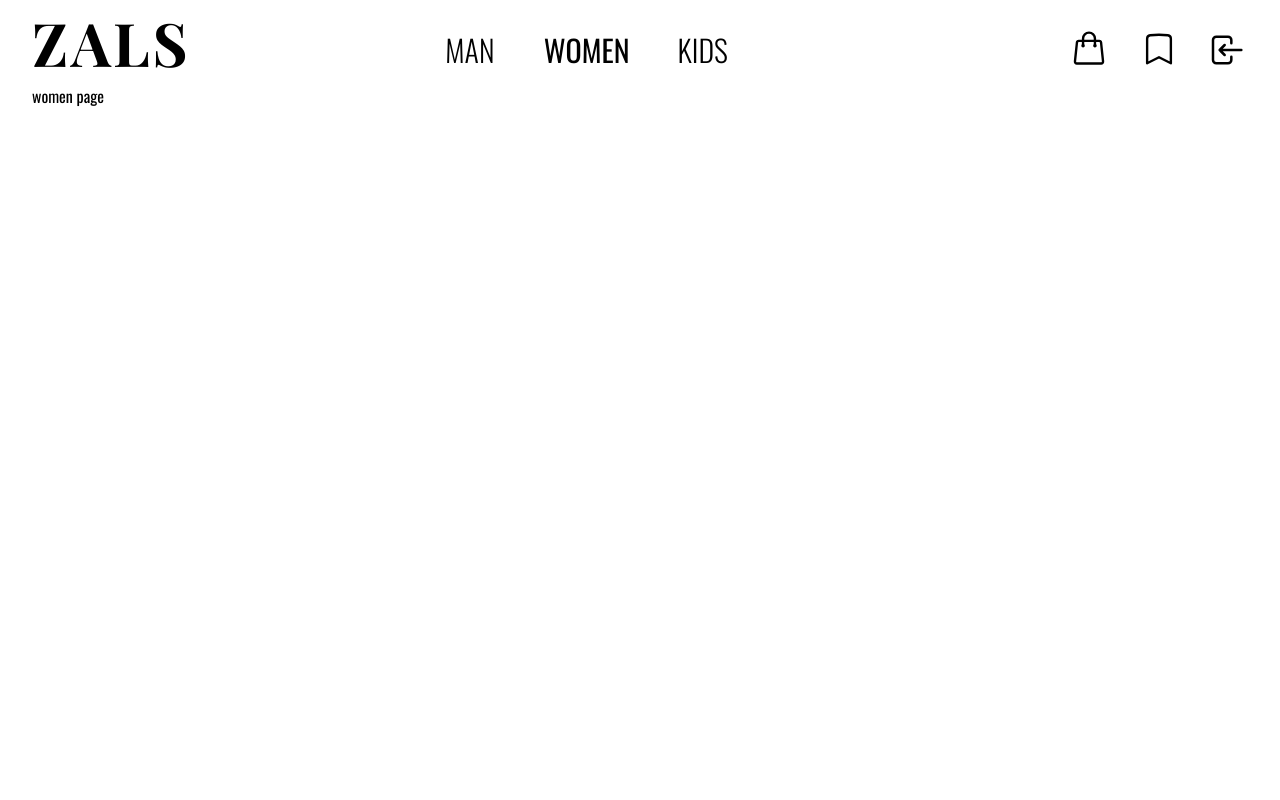
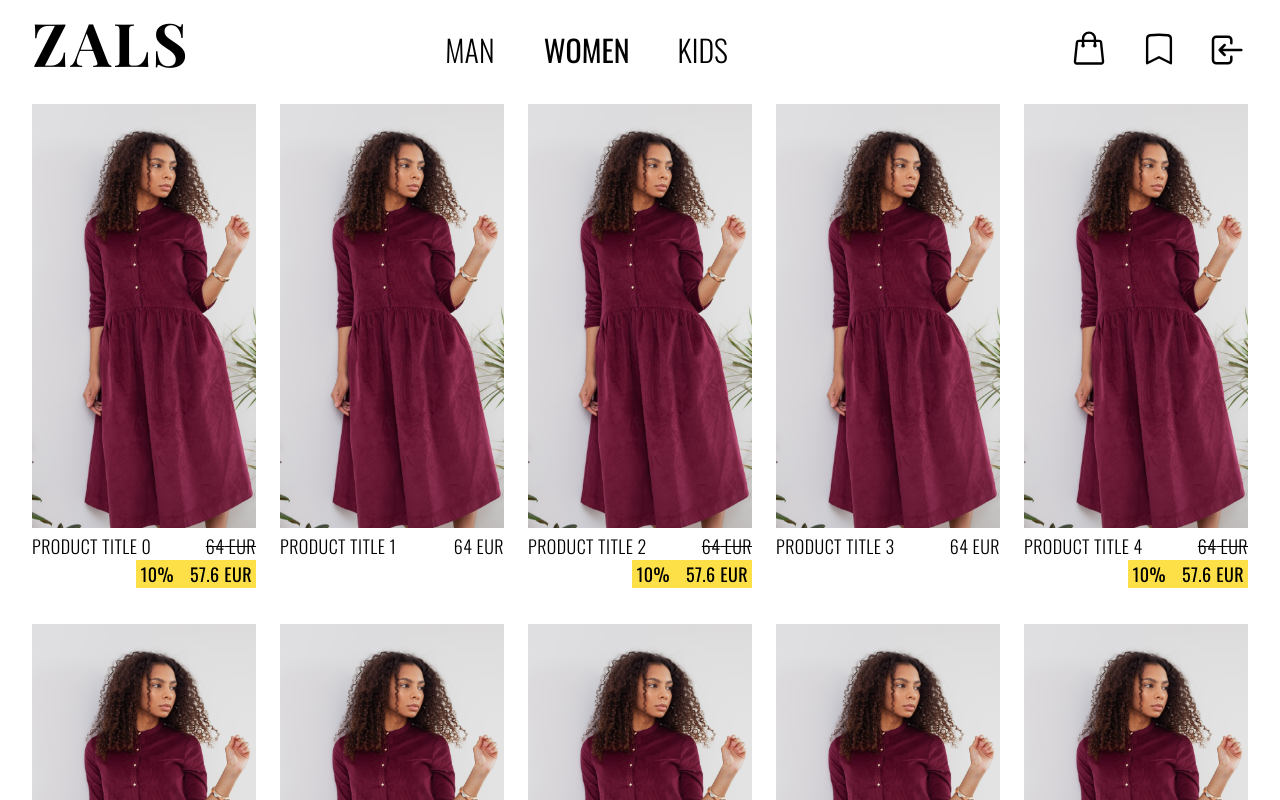
Before and after one commit to arkatsy/zals-ecommerce, a Next.js app: page /category/women in a window 1280 px wide. Shown: the top 800 px of the page. Built offline with nearby package versions, Linux system fonts and the light colour scheme; a web font is replaced by a local one.

Commit message:
create a grid with test products

```diff
--- a/src/components/Header.tsx
+++ b/src/components/Header.tsx
@@ -26,7 +26,7 @@ function Header() {
   const isCartPage = pathname === "/cart";
 
   return (
-    <header className="mx-auto flex max-w-[1920px] items-center py-3">
+    <header className="sticky top-0 z-10 mx-auto flex max-w-[1920px] items-center bg-white-100 py-3 md:pb-4">
       <div className="relative grid w-full grid-cols-2 lg:grid-cols-3">
         <div className="w-min">
           <Logo label={label} />
--- /dev/null
+++ b/src/components/ProductsGrid.tsx
@@ -0,0 +1,42 @@
+import Product from "./Product";
+
+function ProductsGrid() {
+  return (
+    <section
+      className="grid grid-cols-1 place-items-center gap-y-16 gap-x-6 sm:grid-cols-2
+    md:grid-cols-3 lg:grid-cols-4 xl:grid-cols-5"
+    >
+      {products.map((product) => (
+        <Product key={product.id} {...product} />
+      ))}
+    </section>
+  );
+}
+
+export default ProductsGrid;
+
+// Testing Data
+const products = Array.from({ length: 50 }, (_, i) => {
+  const isOnSales = i % 2 === 0;
+  if (isOnSales) {
+    return {
+      title: `Product title ${i}`,
+      id: `p-000${i}`,
+      price: 64,
+      description: "Description",
+      productImage: "/testingImage.jpg",
+      sales: {
+        discount: 10,
+        discountPrice: 57.6,
+      },
+    };
+  }
+
+  return {
+    title: `Product title ${i}`,
+    id: `p-000${i}`,
+    price: 64,
+    description: "Description",
+    productImage: "/testingImage.jpg",
+  };
+});
--- a/src/components/Sidebar.tsx
+++ b/src/components/Sidebar.tsx
@@ -16,7 +16,7 @@ function Sidebar({ isOpen, onClose }: { isOpen: boolean; onClose: () => void })
         static
         as="div"
         open={isOpen}
-        className="fixed top-0 right-0 bottom-0 lg:hidden"
+        className="fixed top-0 right-0 bottom-0 z-40 lg:hidden"
         onClose={onClose}
       >
         <Transition.Child
--- a/src/pages/category/women.tsx
+++ b/src/pages/category/women.tsx
@@ -1,5 +1,11 @@
+import ProductsGrid from "@/components/ProductsGrid";
+
 const WomenPage = () => {
-  return <>women page</>;
+  return (
+    <main className="mt-4">
+      <ProductsGrid />
+    </main>
+  );
 };
 
 export default WomenPage;
--- a/src/pages/index.tsx
+++ b/src/pages/index.tsx
@@ -10,26 +10,7 @@ export default function Home() {
         <meta name="viewport" content="width=device-width, initial-scale=1" />
         <link rel="icon" href="/favicon.ico" />
       </Head>
-      <main className="flex gap-8">
-        <Product
-          title="Product title"
-          id="p-0002716"
-          price={64}
-          description="Description"
-          productImage="/testingImage.jpg"
-          sales={{
-            discount: 10,
-            discountPrice: 57.6,
-          }}
-        />
-        <Product
-          title="Product title"
-          id="p-0002716"
-          price={64}
-          description="Description"
-          productImage="/testingImage.jpg"
-        />
-      </main>
+      <main></main>
     </>
   );
 }
```
